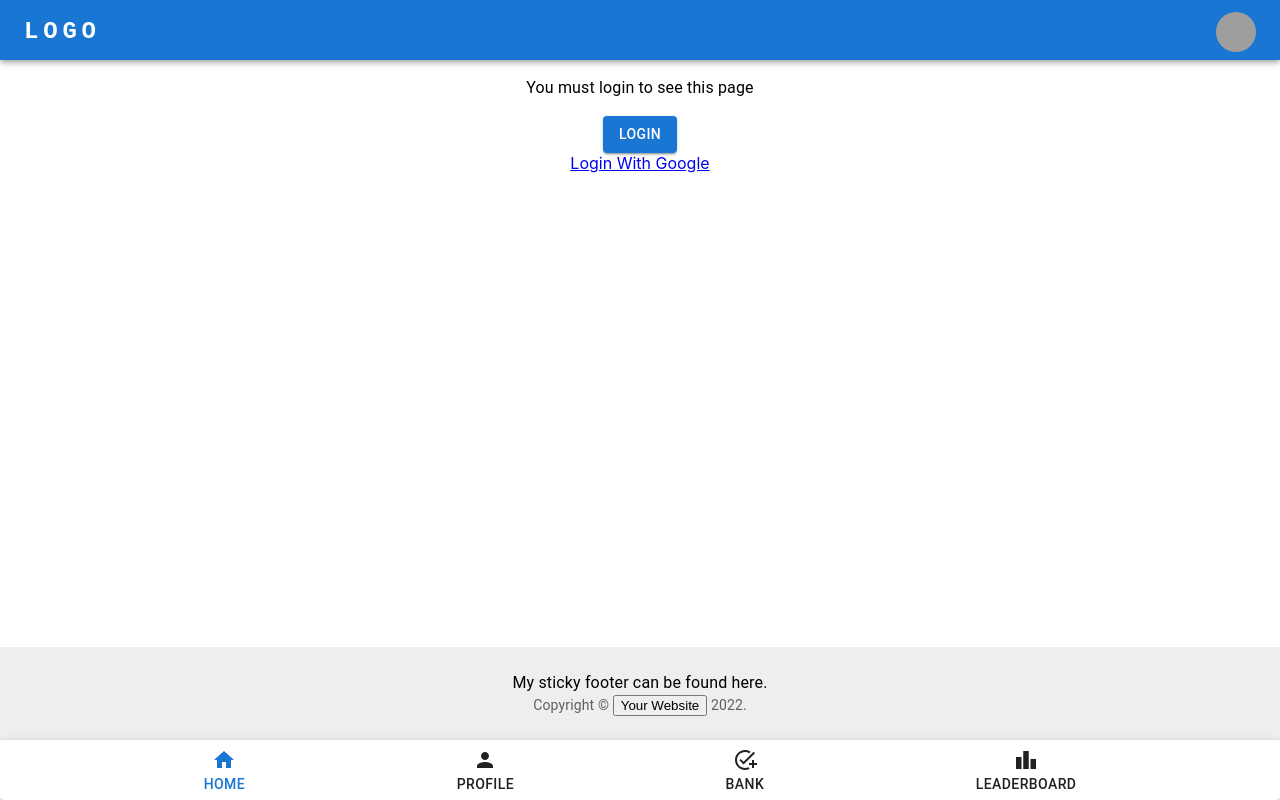
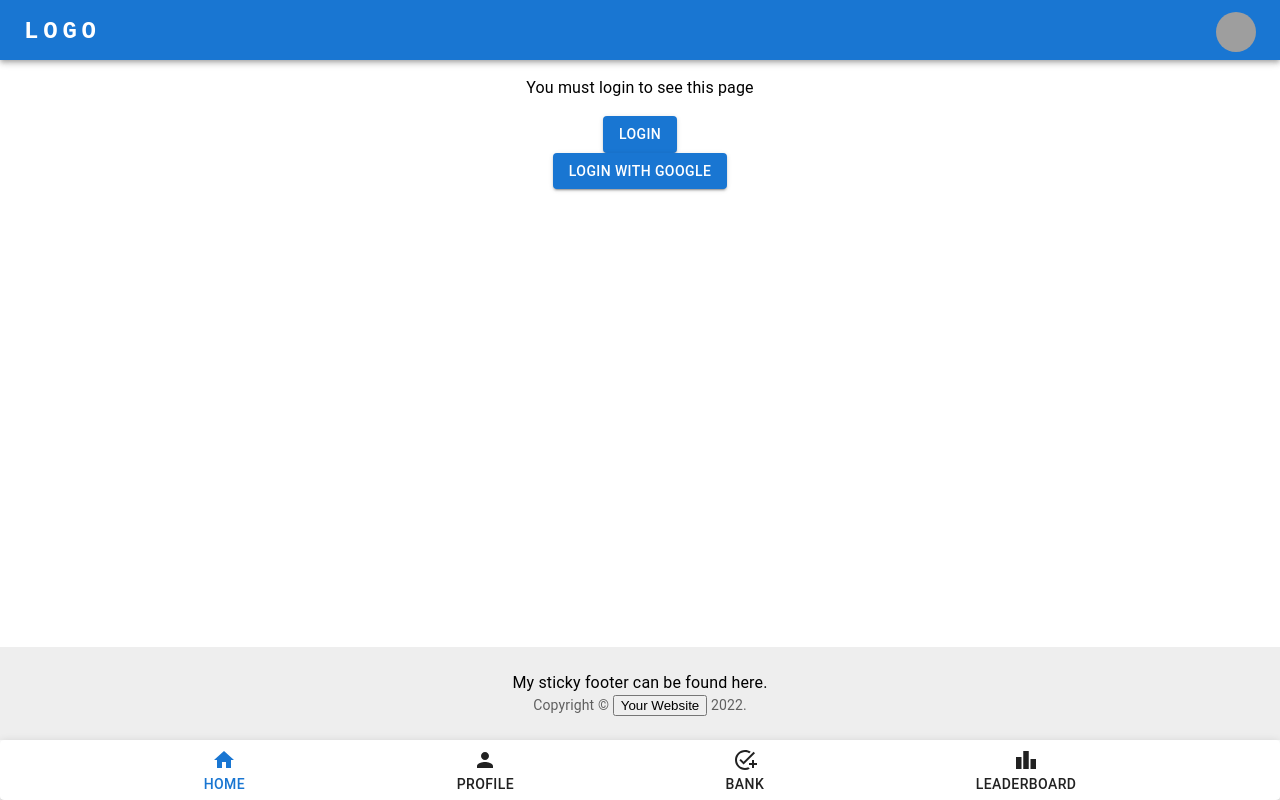
Before and after one commit to SimoSultan/exercise-app-frontend, a React (Create React App) app: page /login in a window 1280 px wide. Built offline with nearby package versions, Linux system fonts and the light colour scheme; grey boxes are pictures that could not be loaded.

Commit message:
feat(login-google): working with backend

```diff
--- a/src/library/api/api.js
+++ b/src/library/api/api.js
@@ -7,6 +7,7 @@ const ENDPOINT = process.env.REACT_APP_API_ENDPOINT;
 
 const api = axios.create({
   baseURL: ENDPOINT,
+  withCredentials: true,
 });
 
 export async function getPing() {
--- a/src/library/pages/Login.js
+++ b/src/library/pages/Login.js
@@ -22,6 +22,10 @@ export default function Login() {
     }
   }
 
+  function handleLoginWithGoogle() {
+    window.open(`${process.env.REACT_APP_API_ENDPOINT}/auth/google`, '_self')
+  }
+
   function handleHomeNavigation() {
     dispatch({ type: ACTIONS.SET_ACTIVE_TAB, payload: "home" });
     navigate("/");
@@ -43,7 +47,9 @@ export default function Login() {
           <Button variant="contained" onClick={handleLogin}>
             Login
           </Button>
-          <a href={`${process.env.REACT_APP_API_ENDPOINT}/auth/google`}>Login With Google</a>
+          <Button variant="contained" onClick={handleLoginWithGoogle}>
+            Login With Google
+          </Button>
         </>
       )}
     </>
```
